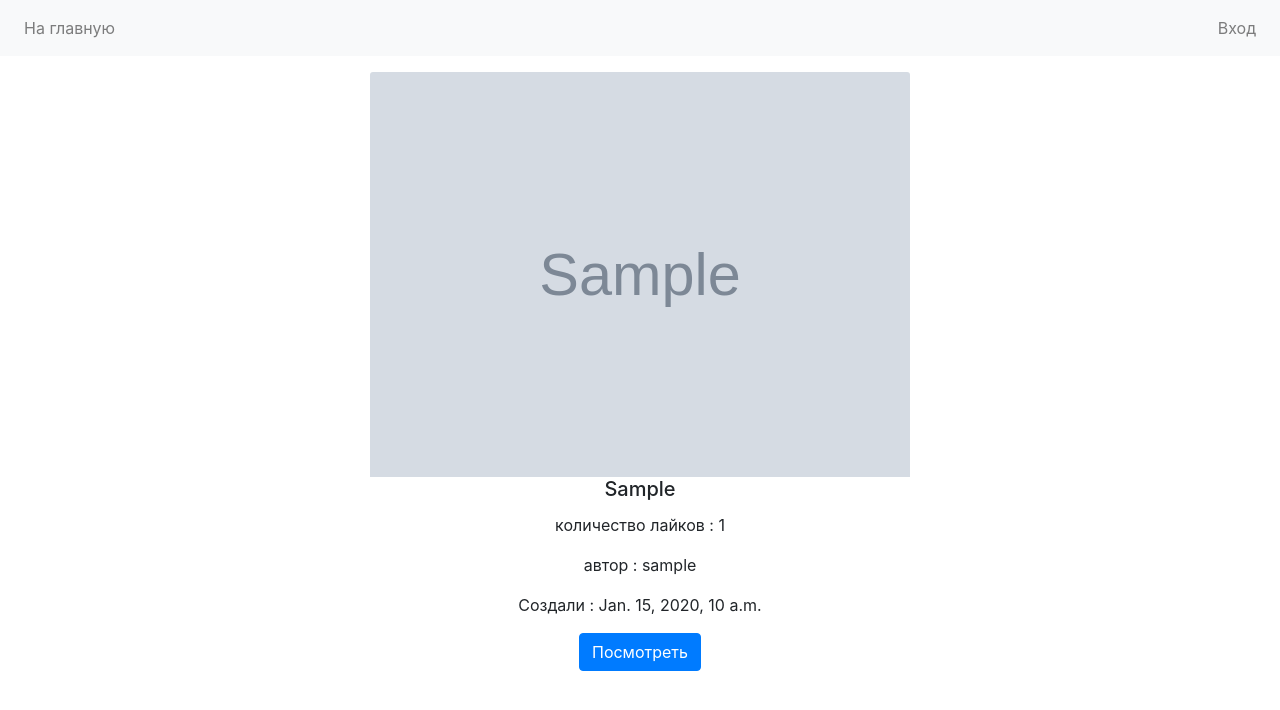
After one commit to k2Raven/exam9, a Django app: page /photo/1/ in a window 1280 px wide. The commit adds this page. Shown: the top 710 px of the page. Run offline with Django 3.2, Linux system fonts and the light colour scheme; tables that the repository leaves empty hold one stand-in row (values such as "Sample post"); grey boxes marked "Sample" are stand-in pictures; some libraries are stand-ins or nearby versions.

Commit message:
Создал страницу просмотра

```diff
--- /dev/null
+++ b/source/webapp/templates/detail.html
@@ -0,0 +1,18 @@
+{% extends 'base.html' %}
+{% block title %}{{ photo.caption }}{% endblock %}
+{% block content %}
+    <div class="text-center">
+        <div class="row">
+            <div class="col col-12 col-sm-10 col-md-8 col-lg-6 m-auto">
+                    {% if photo.photo %}
+                        <img src="{{ photo.photo.url }}" class="card-img-top">
+                    {% endif %}
+            </div>
+        </div>
+            <h5 class="card-title">{{ photo.caption }}</h5>
+            <p class="card-text">количество лайков : {{ photo.likes }}</p>
+            <p class="card-text">автор : {{ photo.author }}</p>
+            <p class="card-text">Создали : {{ photo.created_at }}</p>
+            <a href="#" class="btn btn-primary">Посмотреть</a>
+    </div>
+{% endblock %}
--- a/source/webapp/templates/index.html
+++ b/source/webapp/templates/index.html
@@ -5,18 +5,18 @@
 {% block content %}
     <h1 class="text-center">Фотографии</h1>
     <div class="row">
-        {% for photo in photo_list %}
+        {% for photo in photos %}
             <div class="col col-4">
                 <div class="card">
                     {% if photo.photo %}
-                        <img src="{{ photo.photo.url }}" class="card-img-top" alt="{{ photo.pk }}">
+                        <img src="{{ photo.photo.url }}" class="card-img-top">
                     {% endif %}
                     <div class="card-body">
                         <h5 class="card-title">{{ photo.caption }}</h5>
                         <p class="card-text">количество лайков : {{ photo.likes }}</p>
                         <p class="card-text">автор : {{ photo.author }}</p>
                         <p class="card-text">Создали : {{ photo.created_at }}</p>
-                        <a href="#" class="btn btn-primary">Посмотреть</a>
+                        <a href="{% url 'webapp:detail_photo' photo.pk %}" class="btn btn-primary">Посмотреть</a>
                     </div>
                 </div>
             </div>
--- a/source/webapp/urls.py
+++ b/source/webapp/urls.py
@@ -1,8 +1,9 @@
 from django.urls import path
-from webapp.views import IndexView
+from webapp.views import IndexView, PhotoView
 
 app_name = 'webapp'
 
 urlpatterns = [
-    path('', IndexView.as_view(), name='index')
+    path('', IndexView.as_view(), name='index'),
+    path('photo/<int:pk>/', PhotoView.as_view(), name='detail_photo')
 ]
--- a/source/webapp/views.py
+++ b/source/webapp/views.py
@@ -1,8 +1,14 @@
-from django.views.generic import ListView
+from django.views.generic import ListView, DetailView
 from webapp.models import Photo
 
 
 class IndexView(ListView):
+    template_name = 'index.html'
     model = Photo
-    template_name = 'index.html'
-    context_key = 'photos'
+    context_object_name = 'photos'
+
+
+class PhotoView(DetailView):
+    template_name = 'detail.html'
+    model = Photo
+    context_object_name = 'photo'
```
